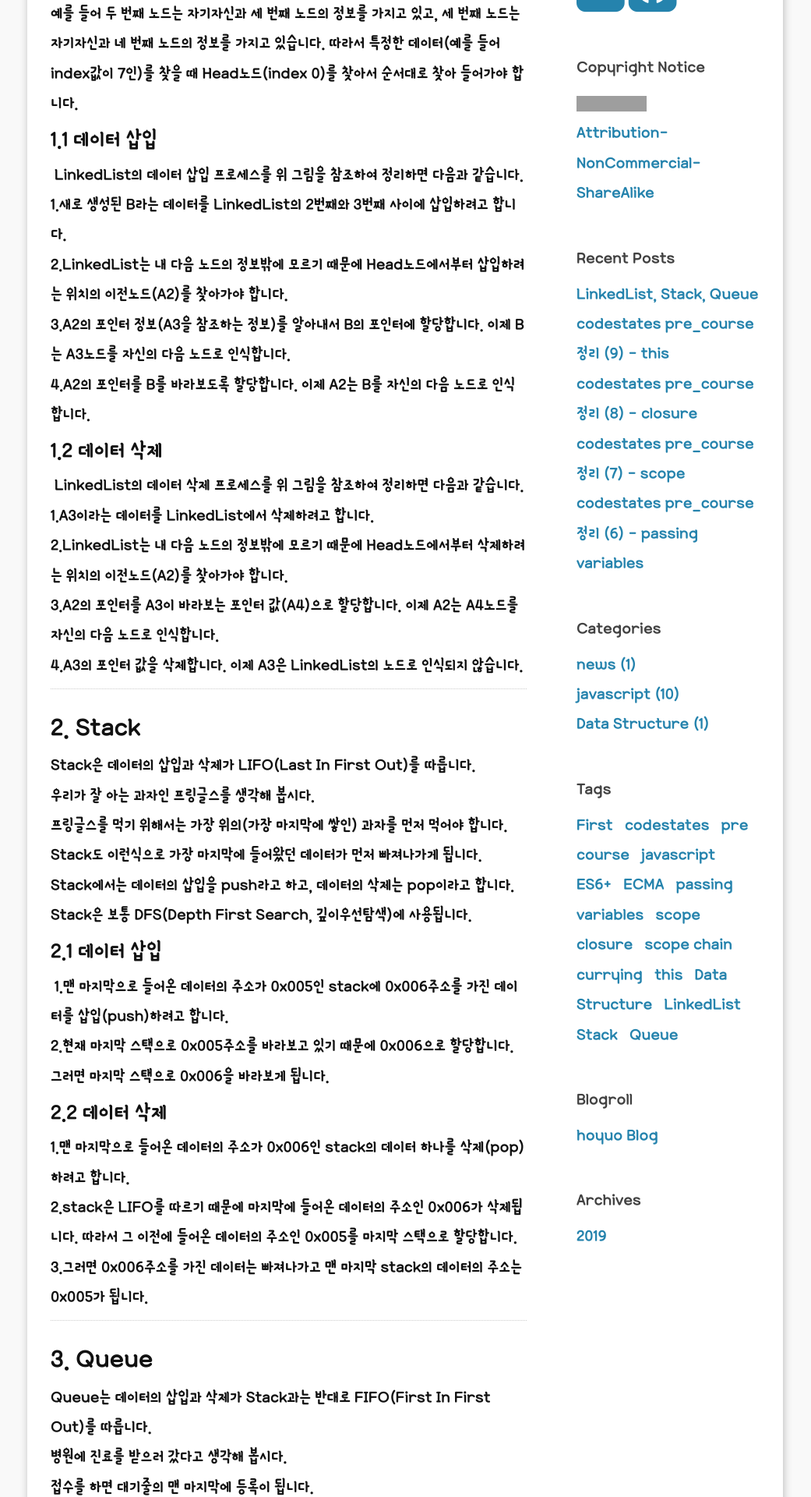
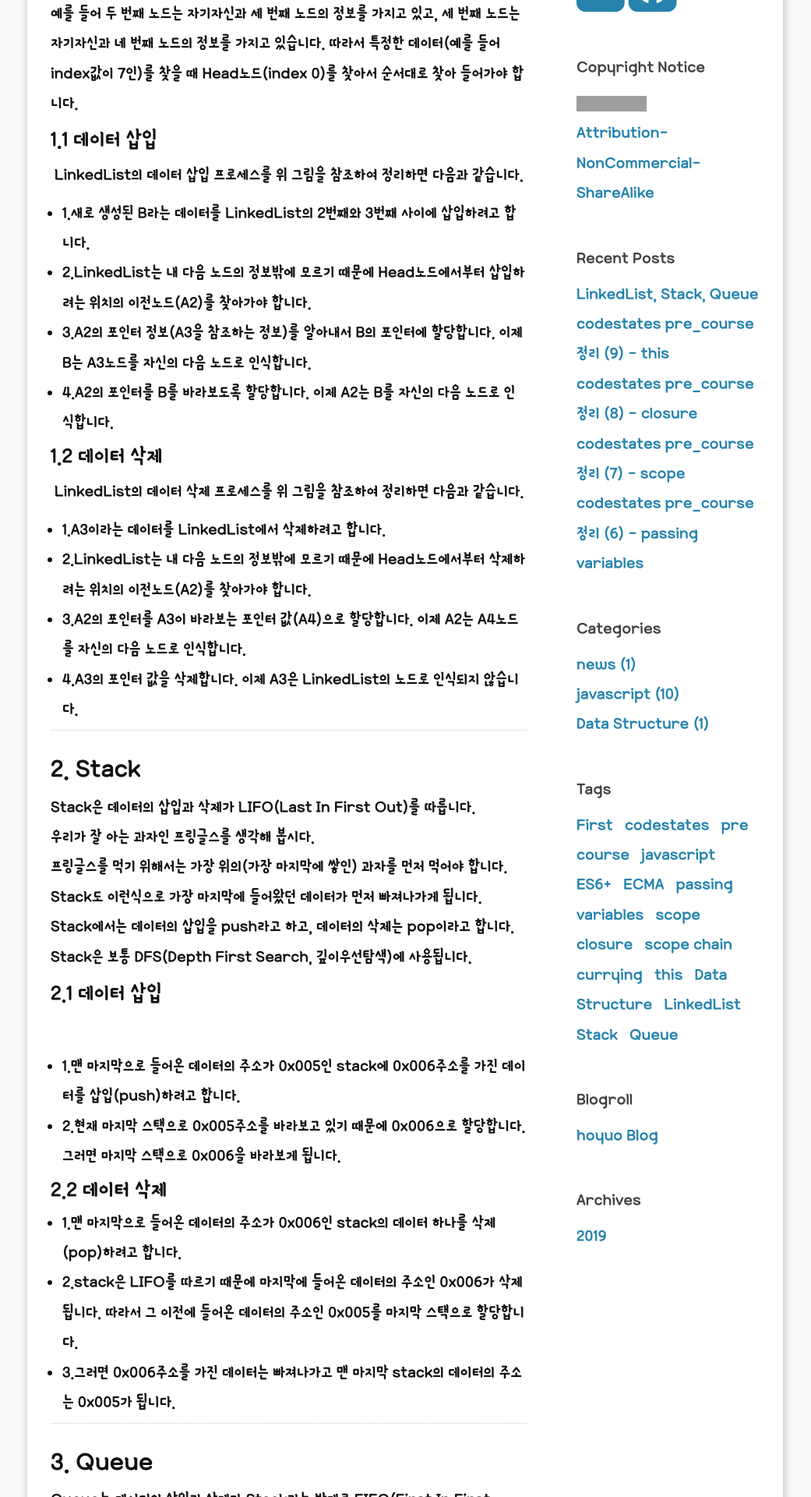
Before and after one commit to raonzena/raonzena.github.io, a Jekyll site: the page built from _posts/2019-04-03-01-post.markdown, in a window 1280 px wide. Shown: the part 538-2458 px from the top of the page at 78% size, without its empty margins (120-1161 px from the left). Built offline with Jekyll 4.4.1, drawn with Linux system fonts in a browser that asks for light colours; some web fonts are replaced; comment, search, counter and statistics services are not loaded; grey boxes are pictures that could not be loaded.

Commit message:
190403 initial commit

```diff
--- a/_posts/2019-04-03-01-post.markdown
+++ b/_posts/2019-04-03-01-post.markdown
@@ -22,18 +22,18 @@ LinkedList는 각 노드가 데이터와 포인터를 가지고 연결되어있
 ## 1.1 데이터 삽입 ##
 ![](../images/linkedlist_1.jpg)
 LinkedList의 데이터 삽입 프로세스를 위 그림을 참조하여 정리하면 다음과 같습니다.
-1.새로 생성된 B라는 데이터를 LinkedList의 2번째와 3번째 사이에 삽입하려고 합니다.
-2.LinkedList는 내 다음 노드의 정보밖에 모르기 때문에 Head노드에서부터 삽입하려는 위치의 이전노드(A2)를 찾아가야 합니다.
-3.A2의 포인터 정보(A3을 참조하는 정보)를 알아내서 B의 포인터에 할당합니다. 이제 B는 A3노드를 자신의 다음 노드로 인식합니다.
-4.A2의 포인터를 B를 바라보도록 할당합니다. 이제 A2는 B를 자신의 다음 노드로 인식합니다.
+- 1.새로 생성된 B라는 데이터를 LinkedList의 2번째와 3번째 사이에 삽입하려고 합니다.
+- 2.LinkedList는 내 다음 노드의 정보밖에 모르기 때문에 Head노드에서부터 삽입하려는 위치의 이전노드(A2)를 찾아가야 합니다.
+- 3.A2의 포인터 정보(A3을 참조하는 정보)를 알아내서 B의 포인터에 할당합니다. 이제 B는 A3노드를 자신의 다음 노드로 인식합니다.
+- 4.A2의 포인터를 B를 바라보도록 할당합니다. 이제 A2는 B를 자신의 다음 노드로 인식합니다.
 
 ## 1.2 데이터 삭제 ##
 ![](../images/linkedlist_2.jpg)
 LinkedList의 데이터 삭제 프로세스를 위 그림을 참조하여 정리하면 다음과 같습니다.
-1.A3이라는 데이터를 LinkedList에서 삭제하려고 합니다.
-2.LinkedList는 내 다음 노드의 정보밖에 모르기 때문에 Head노드에서부터 삭제하려는 위치의 이전노드(A2)를 찾아가야 합니다.
-3.A2의 포인터를 A3이 바라보는 포인터 값(A4)으로 할당합니다. 이제 A2는 A4노드를 자신의 다음 노드로 인식합니다.
-4.A3의 포인터 값을 삭제합니다. 이제 A3은 LinkedList의 노드로 인식되지 않습니다.
+- 1.A3이라는 데이터를 LinkedList에서 삭제하려고 합니다.
+- 2.LinkedList는 내 다음 노드의 정보밖에 모르기 때문에 Head노드에서부터 삭제하려는 위치의 이전노드(A2)를 찾아가야 합니다.
+- 3.A2의 포인터를 A3이 바라보는 포인터 값(A4)으로 할당합니다. 이제 A2는 A4노드를 자신의 다음 노드로 인식합니다.
+- 4.A3의 포인터 값을 삭제합니다. 이제 A3은 LinkedList의 노드로 인식되지 않습니다.
 
 ---
 # 2. Stack #
@@ -46,13 +46,13 @@ Stack은 보통 DFS(Depth First Search, 깊이우선탐색)에 사용됩니다.
 
 ## 2.1 데이터 삽입 ##
 ![](../images/stack.jpg)
-1.맨 마지막으로 들어온 데이터의 주소가 0x005인 stack에 0x006주소를 가진 데이터를 삽입(push)하려고 합니다.
-2.현재 마지막 스택으로 0x005주소를 바라보고 있기 때문에 0x006으로 할당합니다. 그러면 마지막 스택으로 0x006을 바라보게 됩니다.
+- 1.맨 마지막으로 들어온 데이터의 주소가 0x005인 stack에 0x006주소를 가진 데이터를 삽입(push)하려고 합니다.
+- 2.현재 마지막 스택으로 0x005주소를 바라보고 있기 때문에 0x006으로 할당합니다. 그러면 마지막 스택으로 0x006을 바라보게 됩니다.
 
 ## 2.2 데이터 삭제 ##
-1.맨 마지막으로 들어온 데이터의 주소가 0x006인 stack의 데이터 하나를 삭제(pop)하려고 합니다.
-2.stack은 LIFO를 따르기 때문에 마지막에 들어온 데이터의 주소인 0x006가 삭제됩니다. 따라서 그 이전에 들어온 데이터의 주소인 0x005를 마지막 스택으로 할당합니다.
-3.그러면 0x006주소를 가진 데이터는 빠져나가고 맨 마지막 stack의 데이터의 주소는 0x005가 됩니다.
+- 1.맨 마지막으로 들어온 데이터의 주소가 0x006인 stack의 데이터 하나를 삭제(pop)하려고 합니다.
+- 2.stack은 LIFO를 따르기 때문에 마지막에 들어온 데이터의 주소인 0x006가 삭제됩니다. 따라서 그 이전에 들어온 데이터의 주소인 0x005를 마지막 스택으로 할당합니다.
+- 3.그러면 0x006주소를 가진 데이터는 빠져나가고 맨 마지막 stack의 데이터의 주소는 0x005가 됩니다.
 
 ---
 # 3. Queue #
@@ -66,10 +66,10 @@ Queue는 보통 BFS(Breadth First Search, 너비우선탐색)에 사용됩니다
 
 ## 3.1 데이터 삽입 ##
 ![](../images/queue.jpeg)
-1.맨 마지막으로 들어온 데이터의 주소가 0x005인 queue에 주소가 0x006인 데이터를 삽입(enqueue)하려고 합니다.
-2.현재 마지막 스택으로 0x005주소를 바라보고 있기 때문에 0x006으로 할당합니다. 그러면 마지막 스택으로 0x006을 바라보게 됩니다.
+- 1.맨 마지막으로 들어온 데이터의 주소가 0x005인 queue에 주소가 0x006인 데이터를 삽입(enqueue)하려고 합니다.
+- 2.현재 마지막 스택으로 0x005주소를 바라보고 있기 때문에 0x006으로 할당합니다. 그러면 마지막 스택으로 0x006을 바라보게 됩니다.
 
 ## 3.2 데이터 삭제 ##
-1.맨 처음으로 들어온 데이터의 주소가 0x001인 queue의 데이터 하나를 삭제(dequeue)하려고 합니다.
-2.stack은 FIFO를 따르기 때문에 처음에 들어온 데이터의 주소인 0x001가 삭제됩니다. 따라서 그 이후에 들어온 데이터의 주소인 0x002를 첫 번째 queue로 할당합니다.
-3.그러면 0x001주소를 가진 데이터는 빠져나가고 첫 번째 queue의 데이터의 주소는 0x002가 됩니다.
+- 1.맨 처음으로 들어온 데이터의 주소가 0x001인 queue의 데이터 하나를 삭제(dequeue)하려고 합니다.
+- 2.stack은 FIFO를 따르기 때문에 처음에 들어온 데이터의 주소인 0x001가 삭제됩니다. 따라서 그 이후에 들어온 데이터의 주소인 0x002를 첫 번째 queue로 할당합니다.
+- 3.그러면 0x001주소를 가진 데이터는 빠져나가고 첫 번째 queue의 데이터의 주소는 0x002가 됩니다.
```
